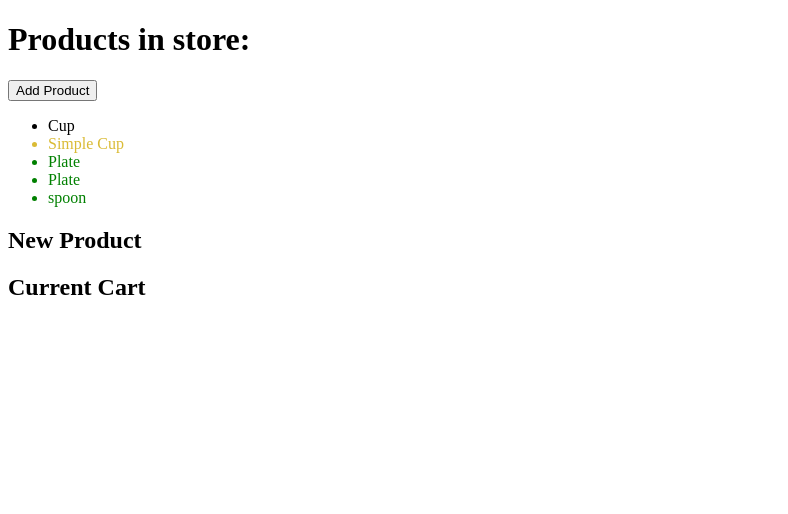
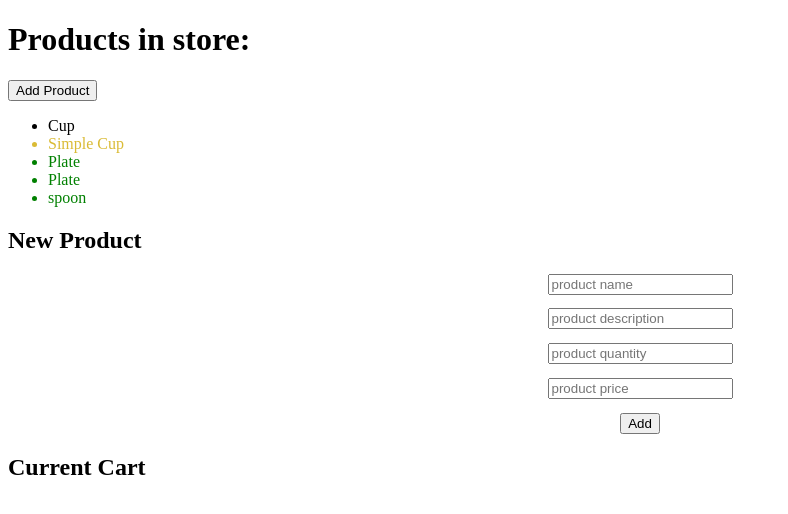
Before and after one commit to chanakamin/angularLesson, an Angular app: page / in a window 1280 px wide. Both pictures are taken after a click on the button "Add Product". Shown: the top 514 px of the page, without its empty margins (0-788 px from the left). Built offline with nearby package versions, Linux system fonts and the light colour scheme.

Commit message:
new product html

```diff
--- a/src/app/components/new-product/new-product.component.css
+++ b/src/app/components/new-product/new-product.component.css
@@ -0,0 +1,7 @@
+form {
+    display: flex;
+    flex-direction: column;
+    justify-content: space-between;
+    align-items: center;
+    min-height: 10em;
+}
--- a/src/app/components/new-product/new-product.component.html
+++ b/src/app/components/new-product/new-product.component.html
@@ -1 +1,8 @@
 <h2>New Product</h2>
+<form>
+    <input type="text" placeholder="product name" />
+    <input type="text" placeholder="product description" />
+    <input type="number" placeholder="product quantity" />
+    <input type="number" step="0.1" placeholder="product price" />
+    <button type="submit">Add</button>
+</form>
```
